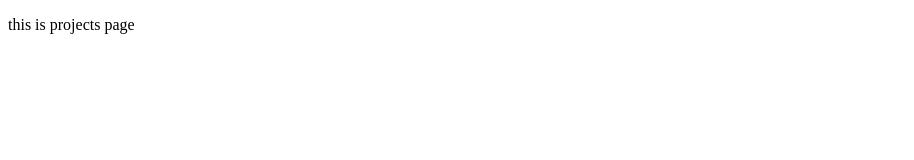
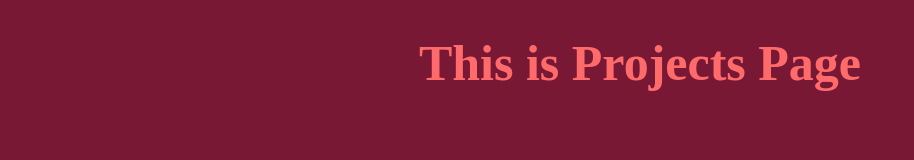
Before and after one commit to Riiti20/projects, a plain HTML site: page index.html in a window 1280 px wide. Shown: the whole page, without its empty margins (0-914 px from the left). Drawn offline with Linux system fonts and the light colour scheme.

Commit message:
style page

```diff
--- a/index.html
+++ b/index.html
@@ -1,15 +1,17 @@
 <!DOCTYPE html>
 <html lang="en">
+
 <head>
-    <meta charset="UTF-8">
-    <meta name="viewport" content="width=device-width, initial-scale=1.0">
-    <title>Document</title>
+  <meta charset="UTF-8">
+  <meta name="viewport" content="width=device-width, initial-scale=1.0">
+  <title>Document</title>
+  <link rel="stylesheet" href="style.css">
 </head>
+
 <body>
-  <p>
-  this is projects page
-  </p>
+  <div>
+    <h1>This is Projects Page</h1>
+  </div>
+</body>
 
-
-</body>
 </html>
--- a/style.css
+++ b/style.css
@@ -1,5 +1,10 @@
-p{
-    font-size: 20px;
-    color: red;
-    background-color: blue;
+body{
+    background-color: #791835;
 }
+
+h1{
+    font-size: 50px;
+    color: #ff6b6b;
+    text-align: center;
+    /*ackground-color: blue; */
+}
```
